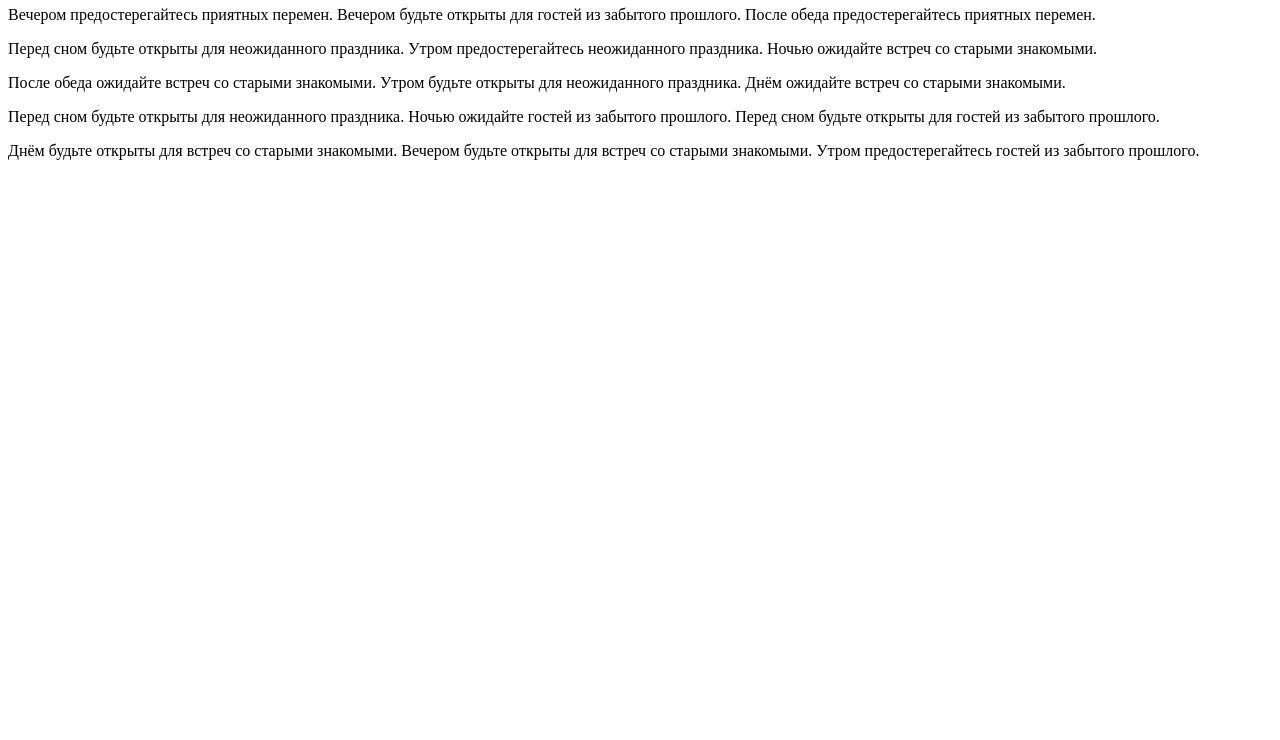
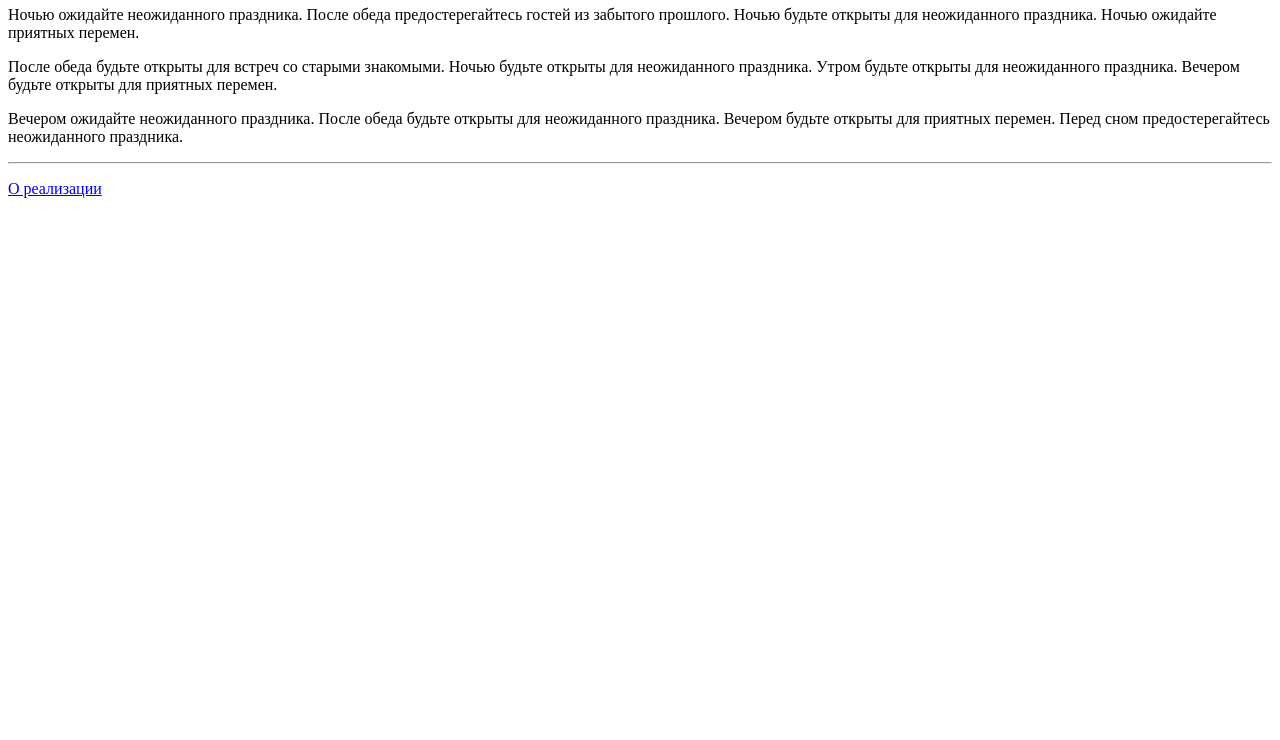
Before and after one commit to kingkiev/horoskop, a plain HTML site: page index.html in a window 1280 px wide. Shown: the part 60-800 px from the top of the page. Drawn offline with Linux system fonts and the light colour scheme.

Commit message:
Add new index.html

```diff
--- a/index.html
+++ b/index.html
@@ -2,4 +2,4 @@
 	<meta charset='utf-8'>
 	<title>Гороскоп на сегодня</title>
 	</head>
-	<body><h1>Что день 2019-04-02 готовит</h1><p>Вечером предостерегайтесь приятных перемен. Вечером будьте открыты для гостей из забытого прошлого. После обеда предостерегайтесь приятных перемен.</p><p>Перед сном будьте открыты для неожиданного праздника. Утром предостерегайтесь неожиданного праздника. Ночью ожидайте встреч со старыми знакомыми.</p><p>После обеда ожидайте встреч со старыми знакомыми. Утром будьте открыты для неожиданного праздника. Днём ожидайте встреч со старыми знакомыми.</p><p>Перед сном будьте открыты для неожиданного праздника. Ночью ожидайте гостей из забытого прошлого. Перед сном будьте открыты для гостей из забытого прошлого.</p><p>Днём будьте открыты для встреч со старыми знакомыми. Вечером будьте открыты для встреч со старыми знакомыми. Утром предостерегайтесь гостей из забытого прошлого.</p></body></html>
+	<body><h1>Ваши предсказания на 2019-04-03</h1><p>Ночью ожидайте неожиданного праздника. После обеда предостерегайтесь гостей из забытого прошлого. Ночью будьте открыты для неожиданного праздника. Ночью ожидайте приятных перемен.</p><p>После обеда будьте открыты для встреч со старыми знакомыми. Ночью будьте открыты для неожиданного праздника. Утром будьте открыты для неожиданного праздника. Вечером будьте открыты для приятных перемен.</p><p>Вечером ожидайте неожиданного праздника. После обеда будьте открыты для неожиданного праздника. Вечером будьте открыты для приятных перемен. Перед сном предостерегайтесь неожиданного праздника.</p><p><hr /></p><p><a href="about.html">О реализации</p></body></html>
```
